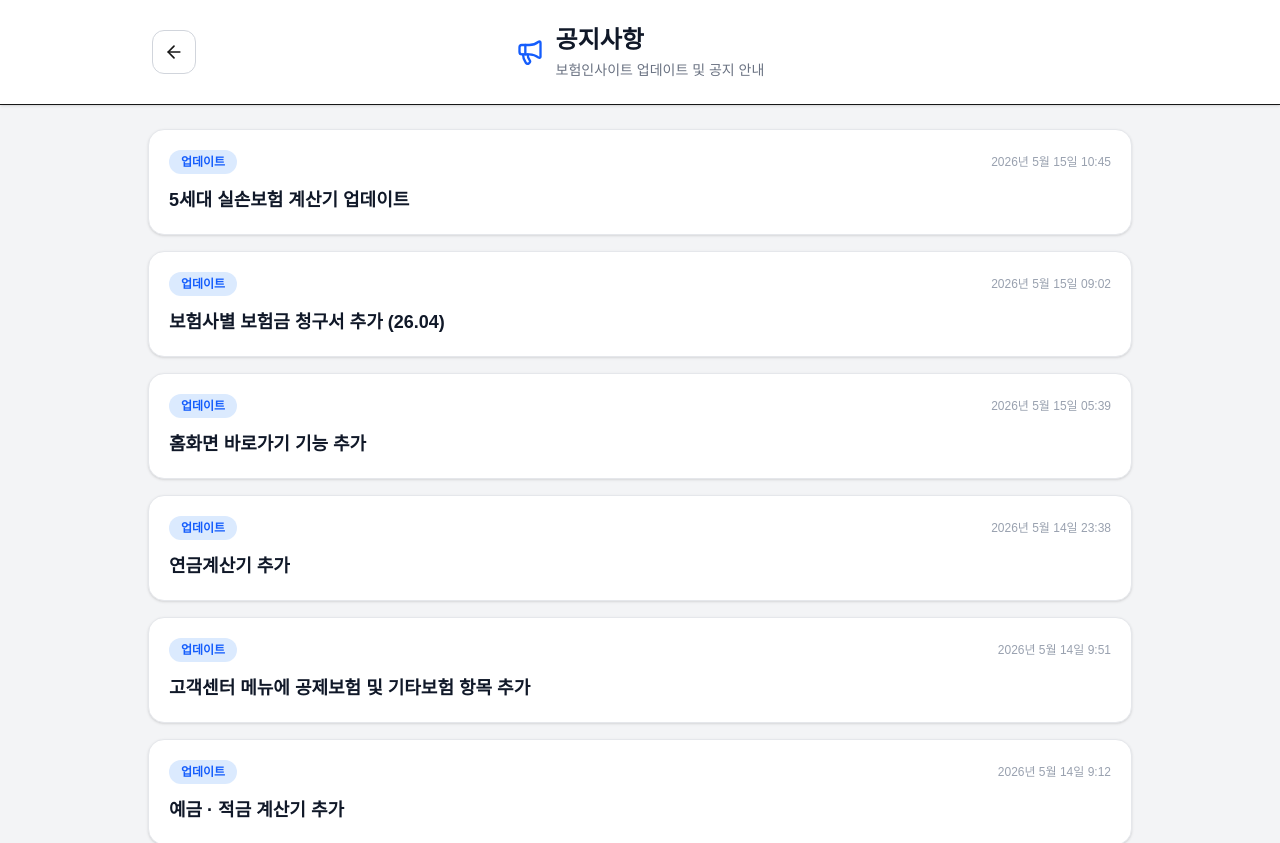
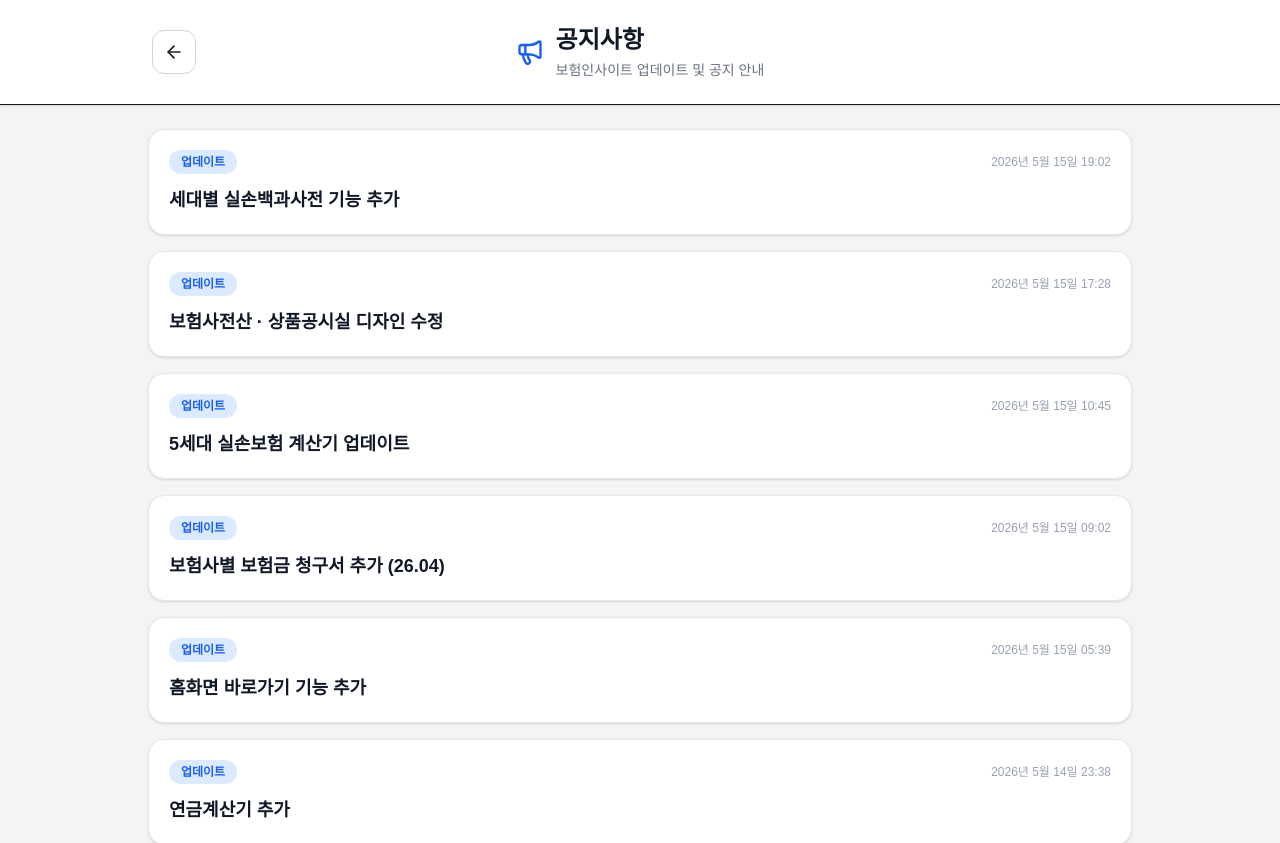
Before and after one commit to bjy3204/insurance-insight, a Next.js app: page /notice in a window 1280 px wide. Shown: the top 843 px of the page. Built offline with nearby package versions, Linux system fonts and the light colour scheme.

Commit message:
update notices

```diff
--- a/app/notice/notices.ts
+++ b/app/notice/notices.ts
@@ -1,5 +1,38 @@
-export const noticeVersion = 8;
+export const noticeVersion = 10;
 export const notices = [
+  {
+id: 10,
+date: "2026년 5월 15일 19:02",
+category: "업데이트",
+title: "세대별 실손백과사전 기능 추가",
+content: `실비계산기 내 세대별 실손백과사전 기능이 추가되었습니다.
+
+✓ 실손정보 확인
+✓ 자기부담금 확인
+✓ 면책기간 확인
+✓ 면책사항 확인
+
+현재 실손사전은 지속적으로 수정 · 업데이트 중입니다.
+일부 내용에 오류가 있을 수 있으니 참고용으로 활용해 주세요.
+
+수정이 필요한 부분이나 추가되었으면 하는 내용은
+'보험나무에게 메세지 보내기'를 통해 남겨주세요 !❤️`,
+},
+
+  {
+id: 9,
+date: "2026년 5월 15일 17:28",
+category: "업데이트",
+title: "보험사전산 · 상품공시실 디자인 수정",
+content: `보험사전산 · 상품공시실 디자인이 수정되었습니다.
+
+✓ 보험사 카드 디자인 개선
+✓ 카드 드래그 이동 기능 추가
+
+보험사전산은 카드 드래그 기능을 통해
+자주 사용하는 보험사를 원하는 위치로 이동해
+편하게 사용하실 수 있습니다 🥰`,
+},
   {
   id: 8,
   date: "2026년 5월 15일 10:45",
```
